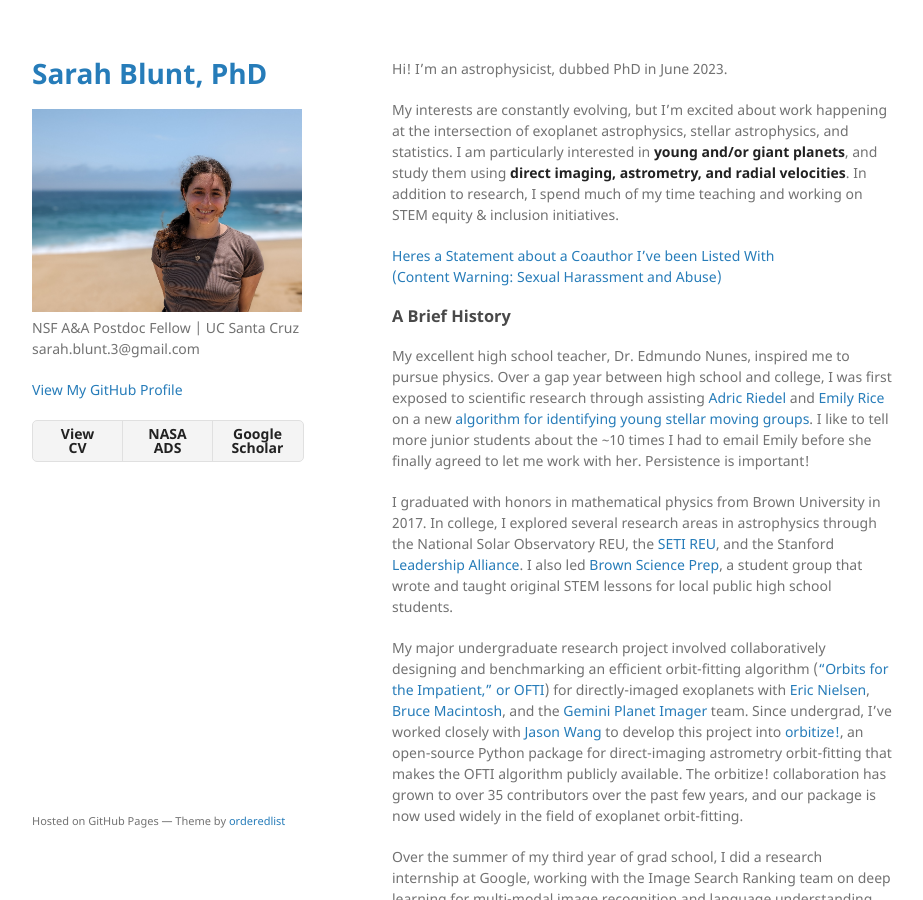
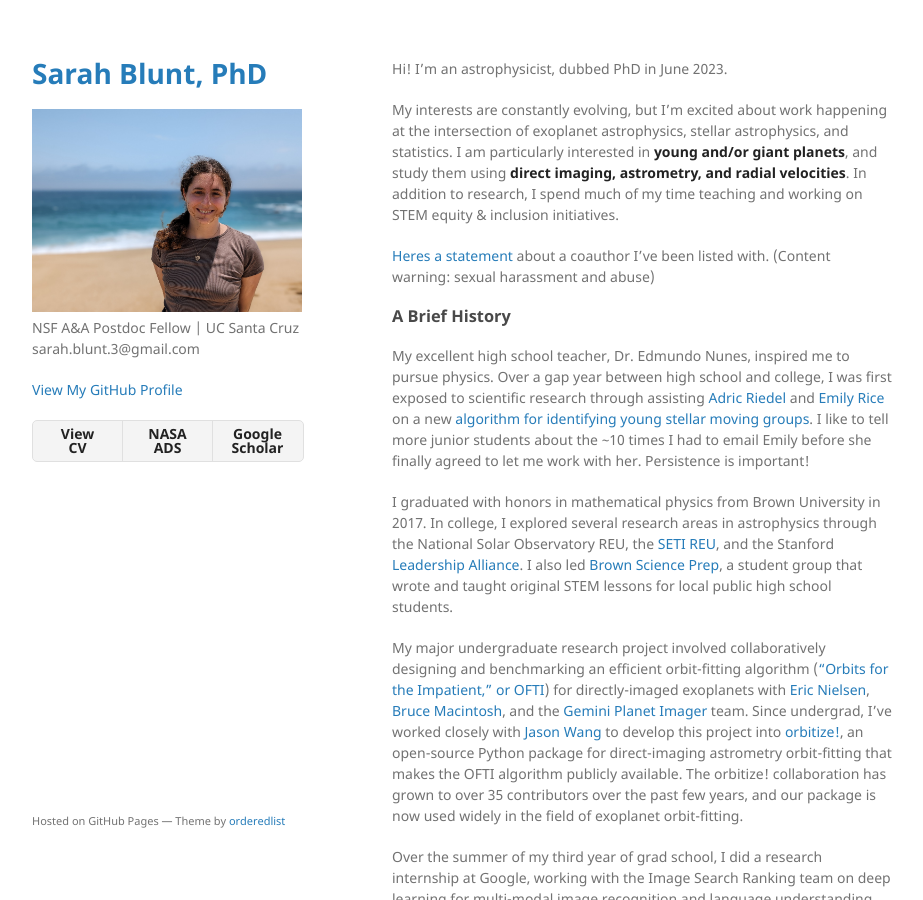
Before and after one commit to sblunt/sblunt.github.io, a Jekyll site: the page built from index.md, in a window 1280 px wide and 900 px high. Shown: the whole window, without its empty margins (178-1101 px from the left). Built offline with Jekyll 4.4.1, drawn with Linux system fonts in a browser that asks for light colours.

Commit message:
formatting

```diff
--- a/index.md
+++ b/index.md
@@ -6,7 +6,7 @@ Hi! I'm an astrophysicist, dubbed PhD in June 2023.
 
 My interests are constantly evolving, but I'm excited about work happening at the intersection of exoplanet astrophysics, stellar astrophysics, and statistics. I am particularly interested in **young and/or giant planets**, and study them using **direct imaging, astrometry, and radial velocities**. In addition to research, I spend much of my time teaching and working on STEM equity & inclusion initiatives.
 
-<a href="./another-page.html">Heres a Statement about a Coauthor I've been Listed With <br> (Content Warning: Sexual Harassment and Abuse)</a>
+<a href="./statement.html">Heres a statement</a> about a coauthor I've been listed with. (Content warning: sexual harassment and abuse)
 
 
 ### A Brief History
```
Also changed, not shown: statement.md (renamed from another-page.md).
